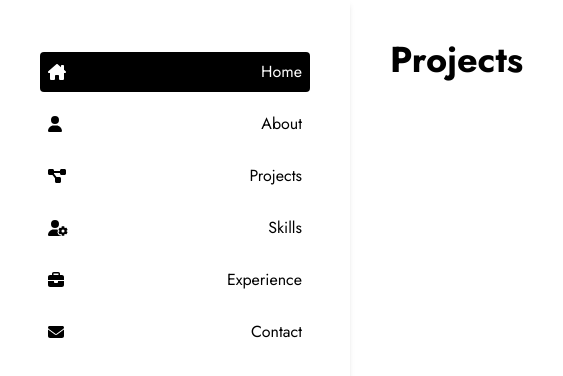
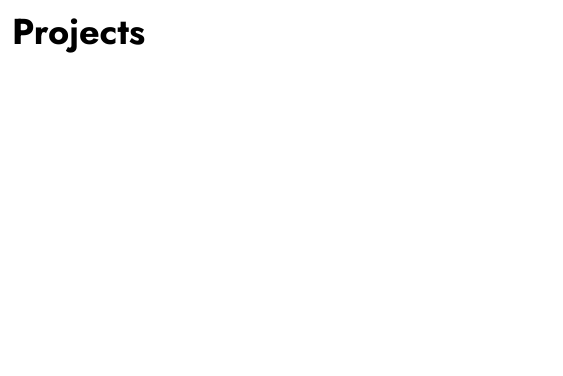
Before and after one commit to Mark-Alexis-Posadas/react-portfolio, a React (Vite) app: page /projects in a window 390 px wide. Shown: the top 376 px of the page, 563 px wide, since content can reach past the window. Built offline with nearby package versions, Linux system fonts and the light colour scheme.

Commit message:
added responsive to main and sidebar

```diff
--- a/src/components/Main.jsx
+++ b/src/components/Main.jsx
@@ -1,5 +1,7 @@
 export default function Main({ children }) {
   return (
-    <main className="ml-[350px] w-full min-h-screen p-10">{children}</main>
+    <main className="ml-0 lg:ml-[350px] w-full min-h-screen p-3 lg:p-10">
+      {children}
+    </main>
   );
 }
--- a/src/components/Sidebar.jsx
+++ b/src/components/Sidebar.jsx
@@ -7,7 +7,7 @@ export default function Sidebar() {
   const { sidebarData, active, handleSetActive } = useContext(MyContext);
 
   return (
-    <aside className="w-[350px] fixed bg-white shadow-md h-full overflow-hidden left-0 top-0 bottom-0 p-10">
+    <aside className="w-[350px] fixed bg-white shadow-md h-full overflow-hidden left-0 top-0 bottom-0 p-10 hidden lg:block">
       <ul>
         {sidebarData.map((data, index) => (
           <li key={data.id} onClick={() => handleSetActive(index)}>
@@ -17,7 +17,7 @@ export default function Sidebar() {
                 index === active ? "text-white bg-black" : "text-black"
               }`}
             >
-              <FontAwesomeIcon icon={data.icon} />
+              <FontAwesomeIcon icon={data.icon} className="hidden md:block" />
               {data.text.charAt(0).toUpperCase() + data.text.slice(1)}
             </Link>
           </li>
```
